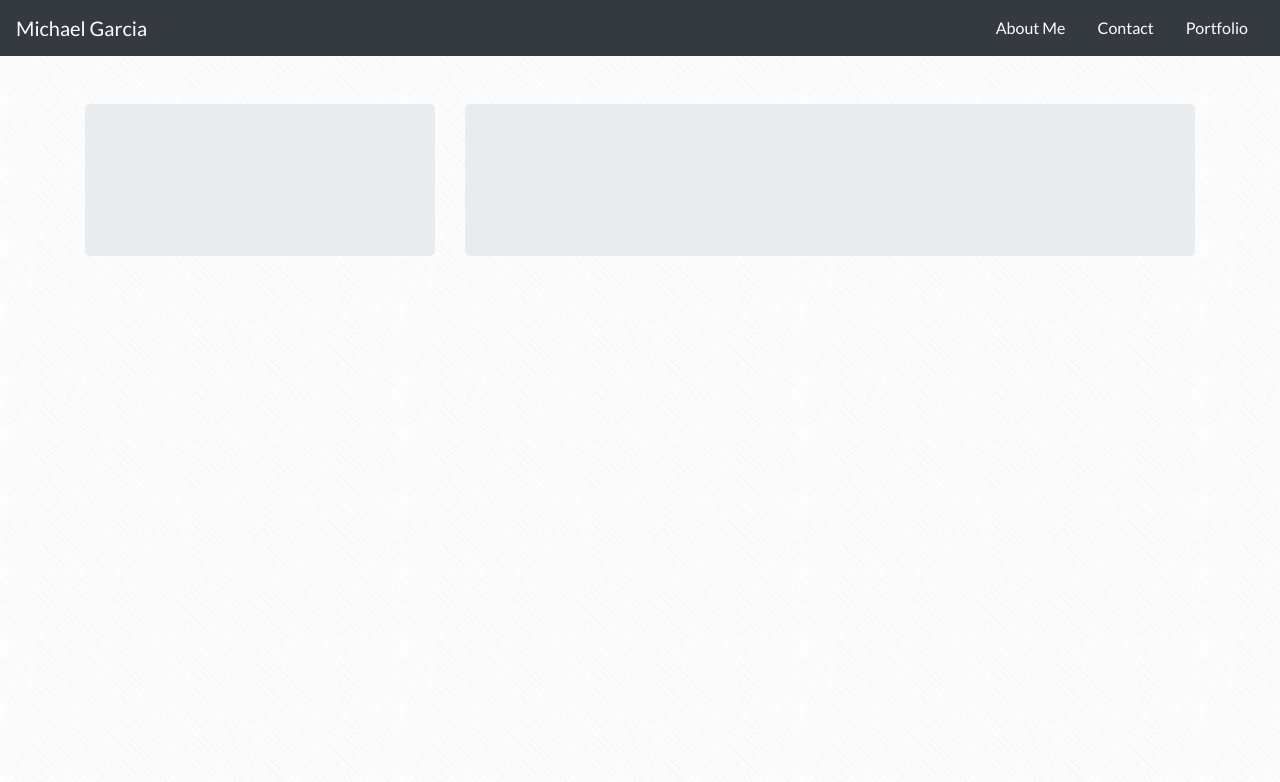
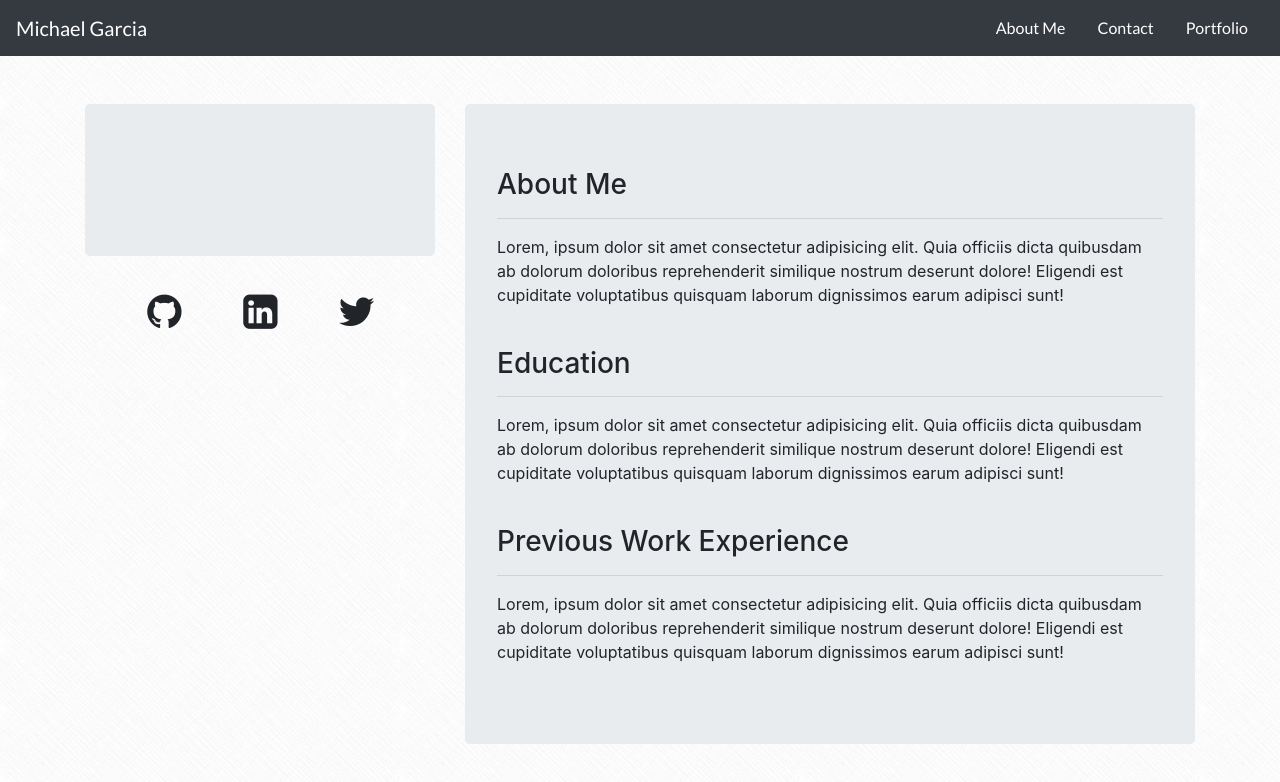
Before and after one commit to michael6arcia/Updated-Portfolio, a website: page public/about.html in a window 1280 px wide. Drawn offline with nearby package versions, Linux system fonts and the light colour scheme.

Commit message:
added plenty of animations

```diff
--- a/public/about.html
+++ b/public/about.html
@@ -42,10 +42,39 @@
                 <div class="jumbotron animated fadeInLeft">
                     <br>
                 </div>
+                <div id="socialIcons">
+                    <div class="row">
+                        <div class="col-4 animated zoomIn" style="text-align: right">
+                            <h1><i class="fa fa-github" title="Github"></i></h1>
+                        </div>
+                        <div class="col-4 animated zoomIn" style="text-align: center">
+                            <h1><i class="fa fa-linkedin-square" title="LinkedIn"></i></h1>
+                        </div>
+                        <div class="col-4 animated zoomIn" style="text-align: left">
+                            <h1><i class="fa fa-twitter" title="Twitter"></i></h1>
+                        </div>
+                    </div>
+                </div>
             </div>
             <div class="col-8">
                 <div class="jumbotron animated fadeInRight">
+                    <h3>About Me</h3>
+                    <hr>
+                    <p>Lorem, ipsum dolor sit amet consectetur adipisicing elit. Quia officiis dicta quibusdam ab
+                        dolorum doloribus reprehenderit similique nostrum deserunt dolore! Eligendi est cupiditate
+                        voluptatibus quisquam laborum dignissimos earum adipisci sunt!</p>
                     <br>
+                    <h3>Education</h3>
+                    <hr>
+                    <p>Lorem, ipsum dolor sit amet consectetur adipisicing elit. Quia officiis dicta quibusdam ab
+                        dolorum doloribus reprehenderit similique nostrum deserunt dolore! Eligendi est cupiditate
+                        voluptatibus quisquam laborum dignissimos earum adipisci sunt!</p>
+                    <br>
+                    <h3>Previous Work Experience</h3>
+                    <hr>
+                    <p>Lorem, ipsum dolor sit amet consectetur adipisicing elit. Quia officiis dicta quibusdam ab
+                        dolorum doloribus reprehenderit similique nostrum deserunt dolore! Eligendi est cupiditate
+                        voluptatibus quisquam laborum dignissimos earum adipisci sunt!</p>
                 </div>
             </div>
         </div>
```
Also changed, not shown: public/portfolio.html (+9 -9 lines).
